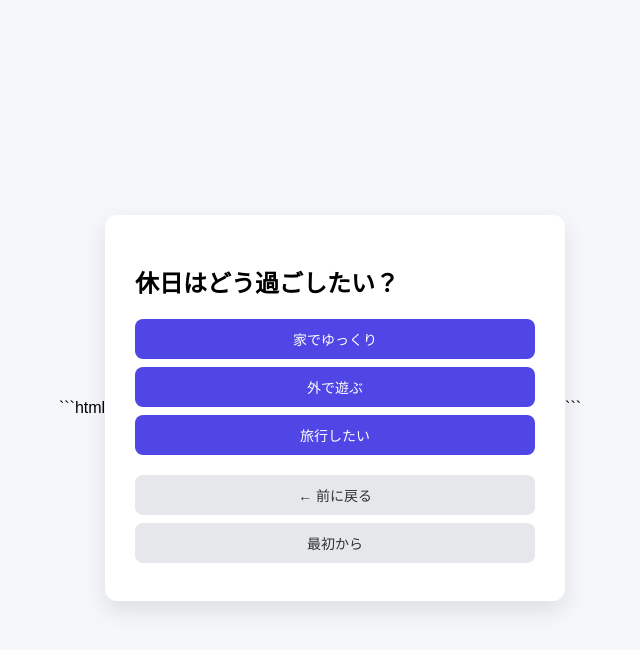
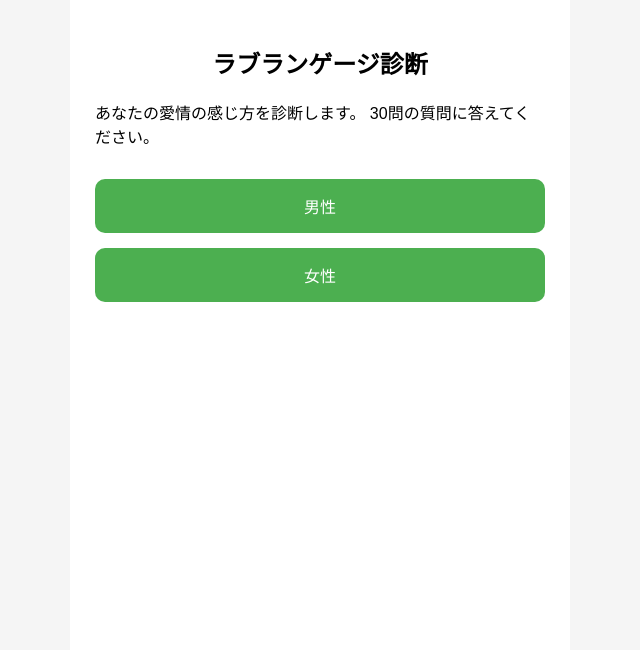
Before and after one commit to isseybalboa/love-language-test, a plain HTML site: page index.html in a window 1280 px wide. Shown: the whole page, without its empty margins (320-960 px from the left). Drawn offline with nearby package versions, Linux system fonts and the light colour scheme.

Commit message:
Update index.html

````diff
--- a/index.html
+++ b/index.html
@@ -1,174 +1,85 @@
-```html
 <!DOCTYPE html>
 <html lang="ja">
 <head>
 <meta charset="UTF-8">
-<title>質問サイト</title>
+<title>ラブランゲージ診断</title>
+
+<script src="https://cdn.jsdelivr.net/npm/chart.js"></script>
 
 <style>
+
 body{
-  font-family: sans-serif;
-  background:#f5f7fb;
+font-family:sans-serif;
+background:#f5f5f5;
+margin:0;
 display:flex;
 justify-content:center;
-  align-items:center;
-  height:100vh;
 }
 
-.container{
+#app{
+width:100%;
+max-width:500px;
 background:white;
-  padding:30px;
-  border-radius:12px;
-  width:400px;
-  box-shadow:0 10px 25px rgba(0,0,0,0.1);
+min-height:100vh;
+padding:25px;
+box-sizing:border-box;
 }
 
 h2{
-  margin-bottom:20px;
+text-align:center;
 }
 
 button{
-  display:block;
 width:100%;
-  margin:8px 0;
-  padding:10px;
+padding:15px;
+margin-top:15px;
 border:none;
-  border-radius:8px;
-  background:#4f46e5;
+border-radius:10px;
+background:#4CAF50;
 color:white;
-  font-size:14px;
+font-size:16px;
 cursor:pointer;
 }
 
 button:hover{
-  background:#4338ca;
+background:#43a047;
 }
 
-.nav{
-  margin-top:20px;
-}
-
-.nav button{
-  background:#e5e7eb;
+.option{
+background:#f0f0f0;
 color:#333;
 }
 
-.nav button:hover{
-  background:#d1d5db;
+.progress{
+height:10px;
+background:#ddd;
+border-radius:10px;
+margin-bottom:20px;
+overflow:hidden;
 }
+
+.progress-bar{
+height:100%;
+background:#4CAF50;
+width:0%;
+}
+
+.result-card{
+background:#fafafa;
+padding:15px;
+margin-top:10px;
+border-radius:10px;
+}
+
 </style>
 </head>
 
 <body>
 
-<div class="container">
+<div id="app"></div>
 
-<h2 id="question"></h2>
-
-<div id="choices"></div>
-
-<div class="nav">
-<button onclick="prevQuestion()">← 前に戻る</button>
-<button onclick="restart()">最初から</button>
-</div>
-
-</div>
-
-<script>
-
-const questions = [
-{
-text:"休日はどう過ごしたい？",
-choices:[
-"家でゆっくり",
-"外で遊ぶ",
-"旅行したい"
-]
-},
-{
-text:"好きな食べ物は？",
-choices:[
-"和食",
-"洋食",
-"甘いもの"
-]
-},
-{
-text:"理想のペットは？",
-choices:[
-"犬",
-"猫",
-"飼わない"
-]
-}
-]
-
-let current = 0
-let historyStack = []
-
-function showQuestion(){
-
-const q = questions[current]
-
-document.getElementById("question").innerText = q.text
-
-const choicesDiv = document.getElementById("choices")
-choicesDiv.innerHTML = ""
-
-q.choices.forEach(choice => {
-
-const btn = document.createElement("button")
-btn.innerText = choice
-
-btn.onclick = () => {
-historyStack.push(current)
-current++
-
-if(current >= questions.length){
-showResult()
-}else{
-showQuestion()
-}
-
-}
-
-choicesDiv.appendChild(btn)
-
-})
-
-}
-
-function prevQuestion(){
-
-if(historyStack.length === 0) return
-
-current = historyStack.pop()
-showQuestion()
-
-}
-
-function restart(){
-
-current = 0
-historyStack = []
-showQuestion()
-
-}
-
-function showResult(){
-
-document.getElementById("question").innerText = "診断終了！"
-
-document.getElementById("choices").innerHTML = `
-<button onclick="restart()">もう一度やる</button>
-`
-
-}
-
-showQuestion()
-
-</script>
+<script src="questions.js"></script>
+<script src="script.js"></script>
 
 </body>
 </html>
-```
````
Lines whose indentation alone changed are shown as unchanged.
